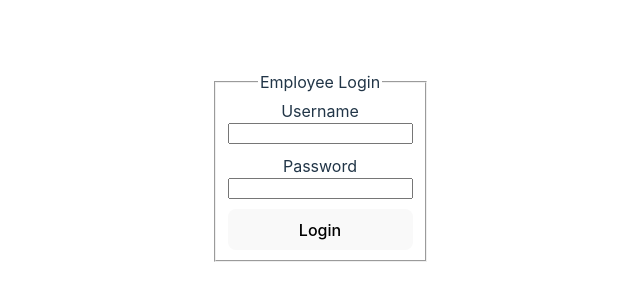
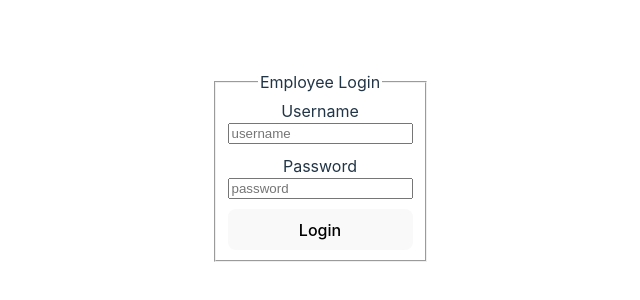
Before and after one commit to lawrenceyim/Revature-Ticket-Reimbursement-Frontend, a React (Vite) app: page / in a window 1280 px wide. Shown: the part 234-534 px from the top of the page, without its empty margins (320-960 px from the left). Built offline with nearby package versions, Linux system fonts and the light colour scheme.

Commit message:
Changed useState to useRef to prevent unnecessary re-rendering.

```diff
--- a/src/components/login_box/LoginBox.tsx
+++ b/src/components/login_box/LoginBox.tsx
@@ -1,24 +1,21 @@
 import "./LoginBox.css";
-import { useState } from "react";
+import { useRef, useState } from "react";
 
 export function LoginBox() {
-    const [username, setUsername] = useState<string>("");
-    const [password, setPassword] = useState<string>("");
+    const usernameRef = useRef<string>("");
+    const passwordRef = useRef<string>("")
 
-
-
-    // What is the data type of the event param?
     async function login(event: any) {
         event?.preventDefault();
-        console.log(username);
-        console.log(password);
+        console.log(usernameRef.current);
+        console.log(passwordRef.current);
 
         const loginHeaders : Headers = new Headers();
         loginHeaders.append("Content-Type", "application/json");
 
         const jsonBody: string = JSON.stringify({
-            username: username,
-            password: password
+            username: usernameRef.current.trim(),
+            password: passwordRef.current
         });
 
         const response = await fetch("http://localhost:8080/accounts/login", {
@@ -27,8 +24,12 @@ export function LoginBox() {
             body: jsonBody
         });
 
-        const json = await response.json();
-        console.log(json);
+        try {
+            const json: string = await response.json();
+            console.log(json);
+        } catch (e) {
+            console.log(e);
+        }
     }
 
     return <form>
@@ -41,15 +42,15 @@ export function LoginBox() {
                 type="text"
                 id="username"
                 name="username"
-                value={username}
-                onChange={(e) => setUsername(e.target.value)}></input>
+                placeholder="username"
+                onChange={(e) => usernameRef.current = e.target.value}></input>
             <label htmlFor="password">Password</label>
             <input
                 type="text"
                 id="password"
                 name="password"
-                value={password}
-                onChange={(e) => setPassword(e.target.value)}></input>
+                placeholder="password"
+                onChange={(e) => passwordRef.current = e.target.value}></input>
             <button onClick={login}>Login</button>
         </fieldset>
     </form>;
```
